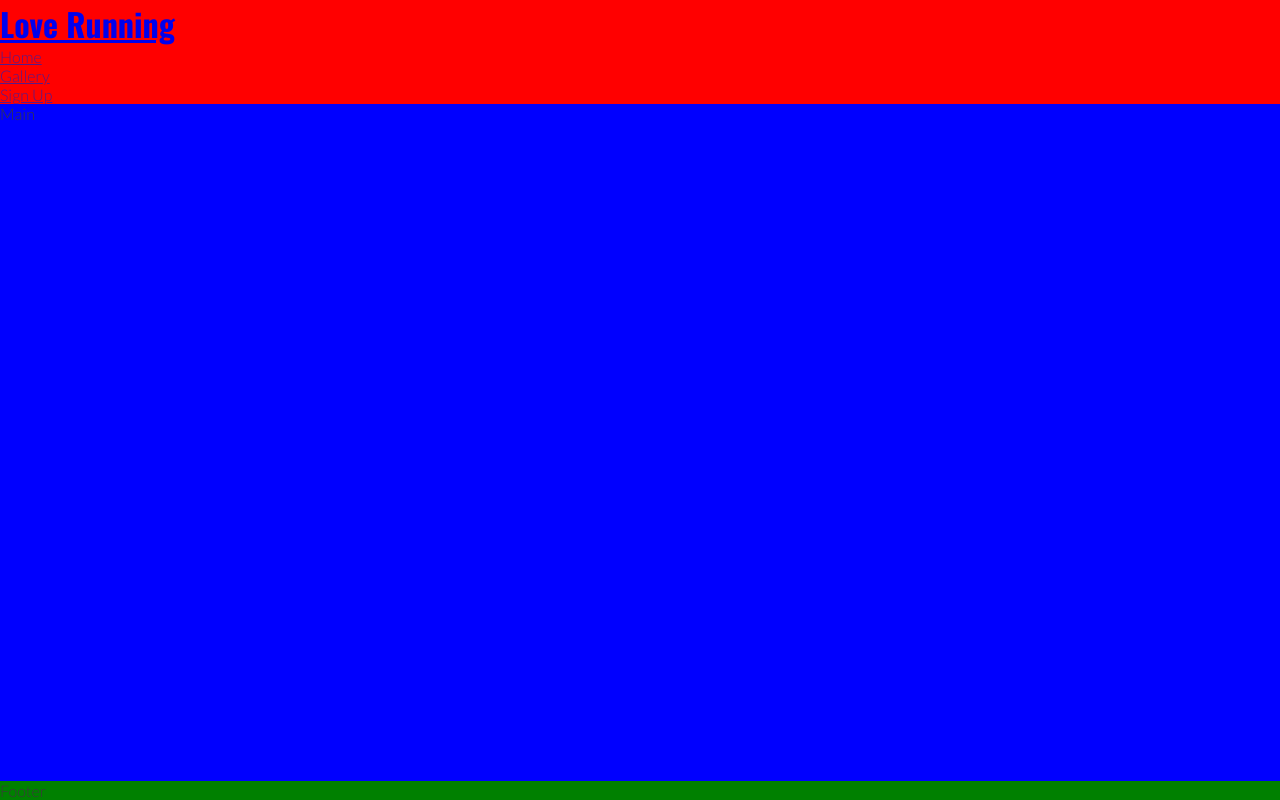
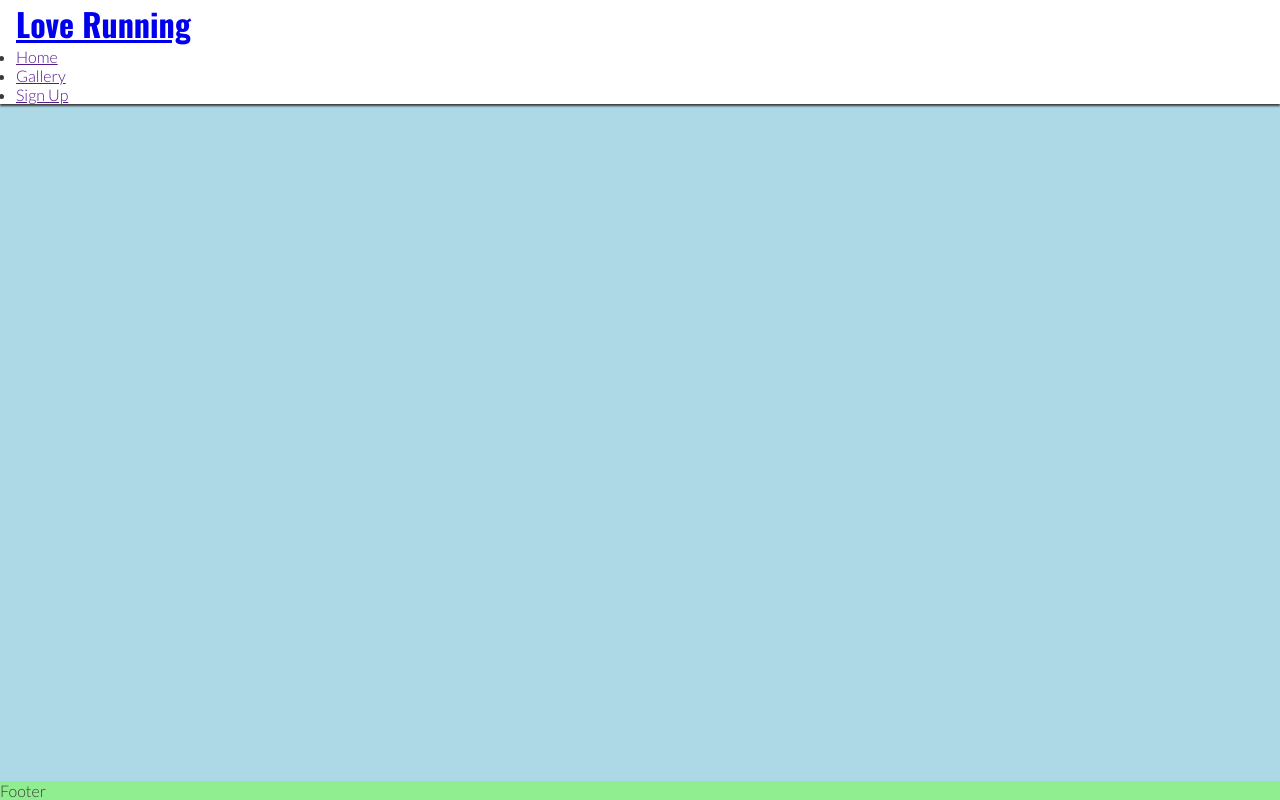
Before and after one commit to DanielFavell/LoveRunning, a plain HTML site: page index.html in a window 1280 px wide. Drawn offline with nearby package versions, Linux system fonts and the light colour scheme.

Commit message:
header shadow and fixed

```diff
--- a/assets/css/style.css
+++ b/assets/css/style.css
@@ -17,7 +17,12 @@ font-family: Lato, sans-serif;
 }
 
 header{
-background-color: red;
+background-color: #ffffff;
+padding: 0 1rem;
+position: fixed;
+z-index: 99;
+width: 100%;
+box-shadow: 0 2px 2px #3a3a3a;
 }
 
 h1{
@@ -25,10 +30,10 @@ h1{
 }
 
 main{
-background-color: blue;
+background-color: lightblue;
 flex: 1 0 auto;
 }
 
 footer{
-background-color: green;
+background-color: lightgreen;
 }
```
